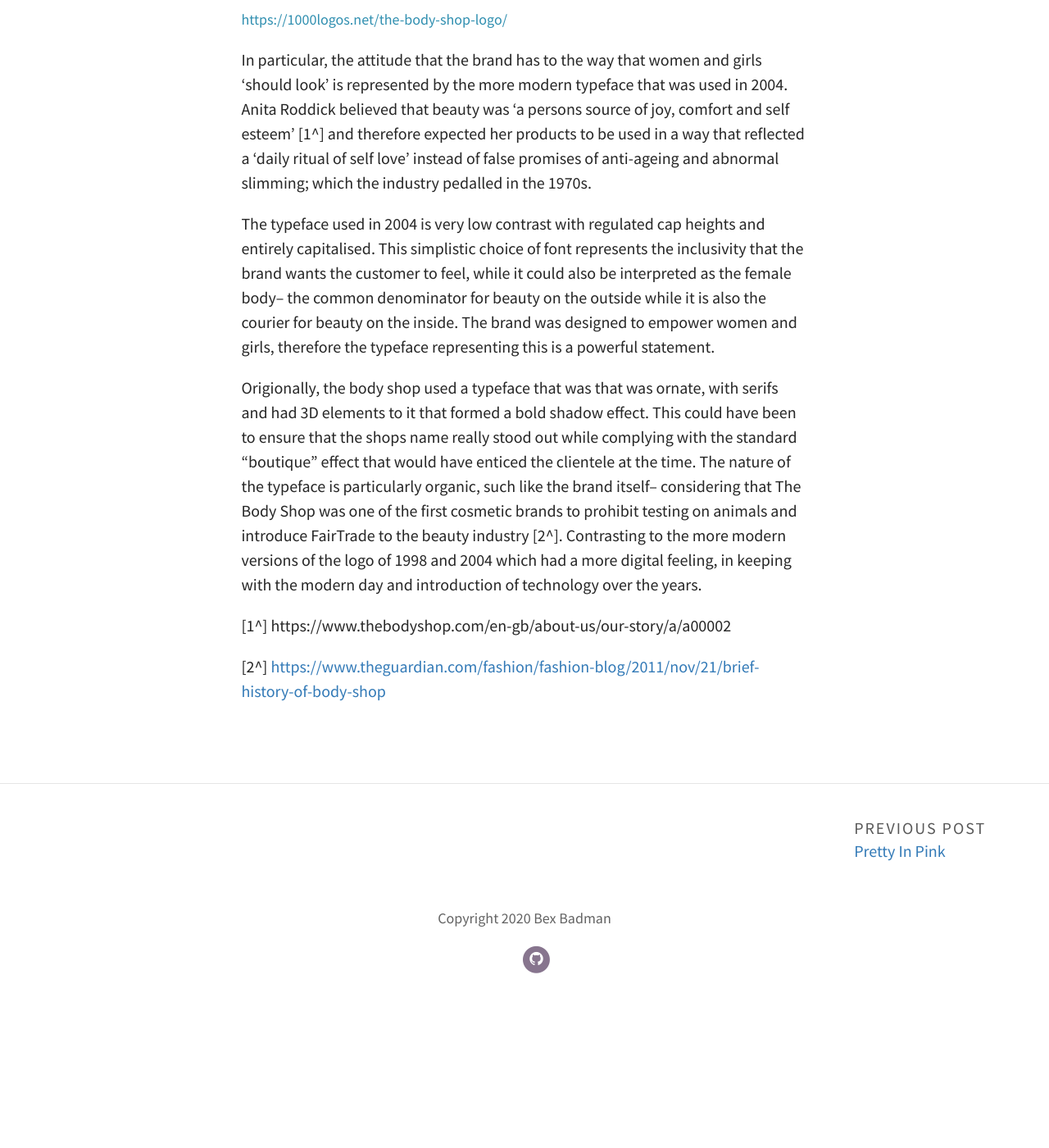
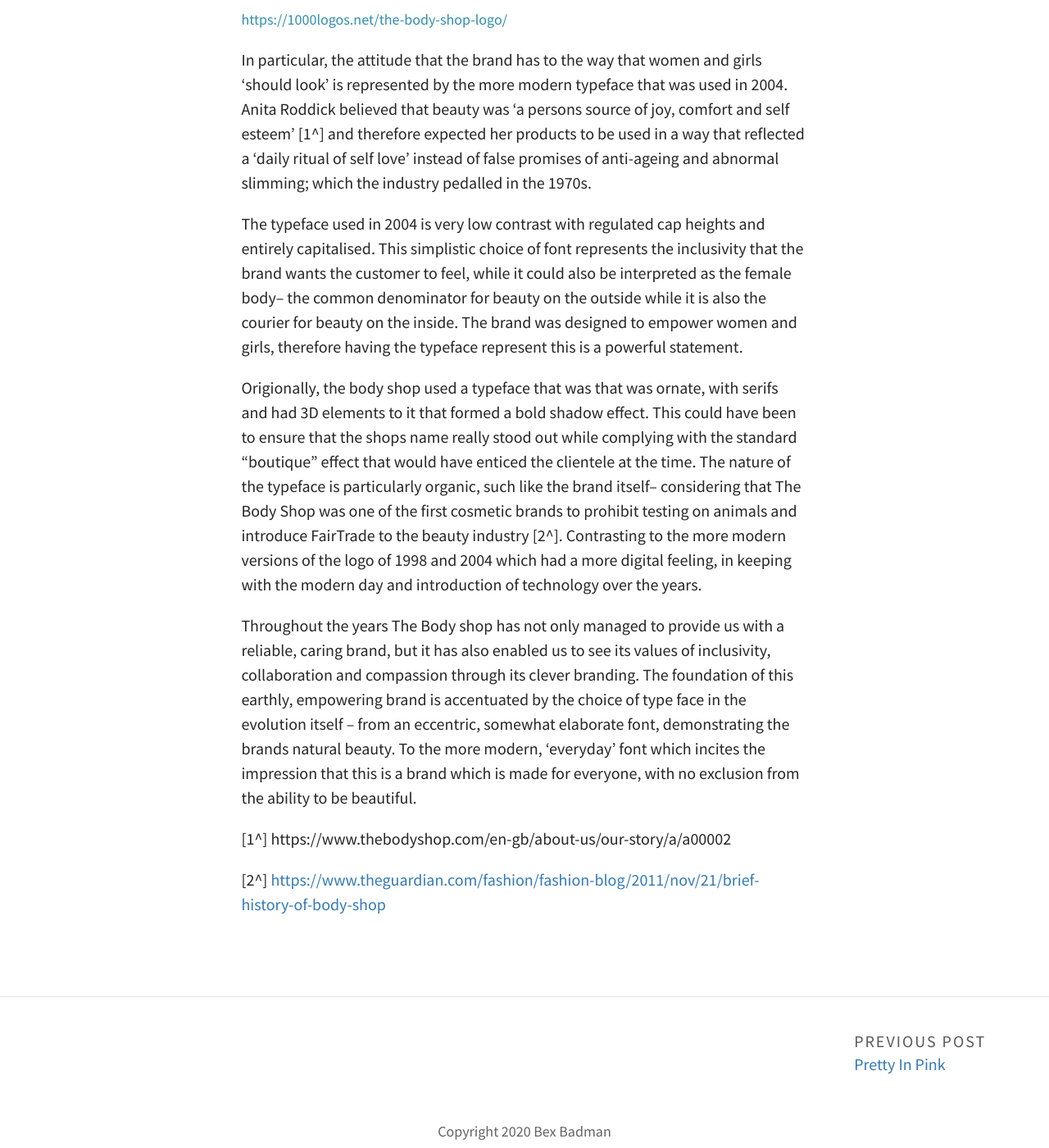
Before and after one commit to rebeccabadman1999/Bex-Badman-Blog, a Jekyll site: the page built from _posts/2020-10-04-bold-at-the-bodyshop.md, in a window 1280 px wide and 1400 px high, scrolled down 1371 px. Shown: the whole window at 82% size. Built offline with Jekyll 4.4.1, drawn with Linux system fonts in a browser that asks for light colours; some web fonts are replaced; before the commit the page ends 2587 px from its top, so only the background shows below that.

Commit message:
Update Post “2020-10-04-bold-at-the-bodyshop”

```diff
--- a/_posts/2020-10-04-bold-at-the-bodyshop.md
+++ b/_posts/2020-10-04-bold-at-the-bodyshop.md
@@ -22,9 +22,11 @@
 
 In particular, the attitude that the brand has to the way that women and girls 'should look' is represented by the more modern typeface that was used in 2004. Anita Roddick believed that beauty was 'a persons source of joy, comfort and self esteem' \[1^] and therefore expected her products to be used in a way that reflected a 'daily ritual of self love' instead of false promises of anti-ageing and abnormal slimming; which the industry pedalled in the 1970s.
 
-The typeface used in 2004 is very low contrast with regulated cap heights and entirely capitalised. This simplistic choice of font represents the inclusivity that the brand wants the customer to feel, while it could also be interpreted as the female body-- the common denominator for beauty on the outside while it is also the courier for beauty on the inside. The brand was designed to empower women and girls, therefore the typeface representing this is a powerful statement.
+The typeface used in 2004 is very low contrast with regulated cap heights and entirely capitalised. This simplistic choice of font represents the inclusivity that the brand wants the customer to feel, while it could also be interpreted as the female body-- the common denominator for beauty on the outside while it is also the courier for beauty on the inside. The brand was designed to empower women and girls, therefore having the typeface represent this is a powerful statement.
 
 Origionally, the body shop used a typeface that was that was ornate, with serifs and had 3D elements to it that formed a bold shadow effect. This could have been to ensure that the shops name really stood out while complying with the standard "boutique" effect that would have enticed the clientele at the time. The nature of the typeface is particularly organic, such like the brand itself-- considering that The Body Shop was one of the first cosmetic brands to prohibit testing on animals and introduce FairTrade to the beauty industry \[2^]. Contrasting to the more modern versions of the logo of 1998 and 2004 which had a more digital feeling, in keeping with the modern day and introduction of technology over the years.
+
+Throughout the years The Body shop has not only managed to provide us with a reliable, caring brand, but it has also enabled us to see its values of inclusivity, collaboration and compassion through its clever branding. The foundation of this earthly, empowering brand is accentuated by the choice of type face in the evolution itself -- from an eccentric, somewhat elaborate font, demonstrating the brands natural beauty. To the more modern, 'everyday' font which incites the impression that this is a brand which is made for everyone, with no exclusion from the ability to be beautiful.
 
 
 
```
